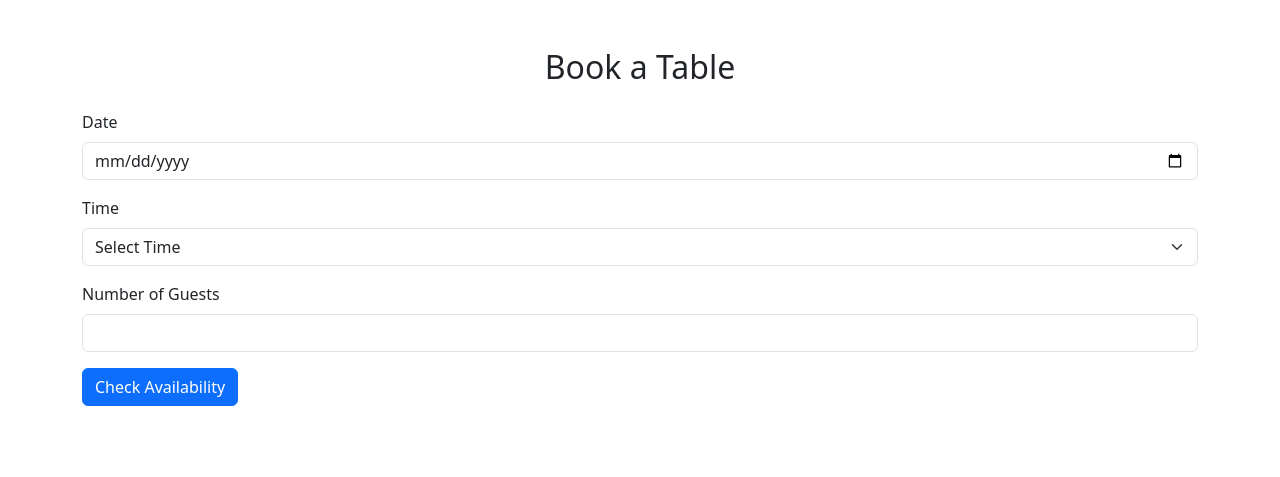
After one commit to omerahm69/project_4, a Django app: template my_restaurant/templates/my_restaurant/booking.html in a window 1280 px wide. The commit adds this page. Shown: the top 477 px of the page. Run offline with Django 4.2, Linux system fonts and the light colour scheme; the template is opened without the code that fills it, so the values that code supplies are empty; some libraries are stand-ins or nearby versions.

Commit message:
fixed contact and booking html files

```diff
--- /dev/null
+++ b/my_restaurant/templates/my_restaurant/booking.html
@@ -0,0 +1,104 @@
+<!DOCTYPE html>
+<html lang="eng">
+<head>
+    <meta charset="UTF-8">
+    <meta name="viewsport" content="width=device-width, initial-scale =1.0">
+    <title> Book a Table</title>
+    <link rel="stylesheet" href="https://cdnjs.cloudflare.com/ajax/libs/bootstrap/5.3.0/css/bootstrap.min.css">
+
+</head>
+
+<body>
+<div class="container py-5">
+    <h2 class="text-center mb-4">Book a Table</h2>
+
+    <form id="bookingForm" class="need-validation" novalidate>
+        <div class="mb-3">
+            <label for="date" class="form-label">Date</label>
+            <input type="date" class="form-control" id="date" required>
+        </div>
+        <div class="mb-3">
+            <label for="time" class="form-label">Time</label>
+            <select class="form-select" id="time" required>
+                <option value="">Select Time</option>
+                <option value="18:00">18:00</option>
+                <option value="19:00">19:00</option>
+                <option value="20:00">20:00</option>
+            </select>
+        </div>
+        <div class="mb-3">
+            <label for="guests" class="form-label">Number of Guests</label>
+            <input type="number" class="form-control" id="guests" min="1" max="15" required>
+        </div>
+        <button type="submit" class="btn btn-primary"> Check Availability</button>
+    </form>
+     <!-- Availability Result -->
+    <div id="availabilityResult" class="mt-4"></div>
+
+    <!-- Confirmation Modal -->
+     <div class="modal fade" id="confirmationModal" tabindex="-1" aria-labelledby="confirmationModalLabel" aria-hidden="true">
+        <div class="modal-dialog">
+            <div class="modal-content">
+                <div class="modal-header">
+                    <h5 class="modal-tilte" id="confirmationModalLabel">Confirm Your Booking</h5>
+                    <button type="button" class="btn-close" data-bs-dismiss="modal" aria-label="Close"></button>
+
+                </div>
+            <div class="modal-body">
+                <p> Please confirm your booking details:</p>
+                <ul>
+                    <li><strong>Date:</strong><span id="confirmDate"></span></li>
+                    <li><strong>Time:</strong><span id="confirmTime"></span></li>
+                    <li><strong>Guests:</strong><span id="confirmGuests"></span></li>
+
+                </ul>
+                <div class="modal-footer">
+                    <button type="button" class="btn btn-secodary" data-bs-dismiss="modal">Cancel</button>
+                    <button type="button" id="confirmBooking" class="btn btn-primary">confirm Booking </button>
+                </div>
+            </div>
+        </div>
+    </div>
+
+
+     </div>
+
+</div>
+
+</div>
+<script src="https://cdnjs.cloudflare.com/ajax/libs/jquery/3.6.0/jquery.min.js"></script>
+<script src="https://cdnjs.cloudflare.com/ajax/libs/bootstrap/5.3.0/js/bootstrap.bundle.min.js"></script>
+<script>
+  $('#bookingForm').on('submit', function(event) {
+    event.preventDefault();
+
+    // Gather user input
+    let date = $('#date').val();
+    let time = $('#time').val();
+    let guests = $('#guests').val();
+
+    if (date && time && guests) {
+      // Show availability result
+      $('#availabilityResult').html('<p class="text-success">Table is available! Please confirm your booking.</p>');
+
+      // Set confirmation details
+      $('#confirmDate').text(date);
+      $('#confirmTime').text(time);
+      $('#confirmGuests').text(guests);
+
+      // Show confirmation modal
+      $('#confirmationModal').modal('show');
+    } else {
+      $('#availabilityResult').html('<p class="text-danger">Please complete all fields.</p>');
+    }
+  });
+
+  $('#confirmBooking').on('click', function() {
+    // Handle booking confirmation (e.g., send to server or display success message)
+    $('#confirmationModal').modal('hide');
+    alert('Your booking has been confirmed! Thank you.');
+  });
+</script>
+
+</body>
+</html>
```
Also changed, not shown: my_restaurant/templates/my_restaurant/contact_us.html (+17 -40 lines).
